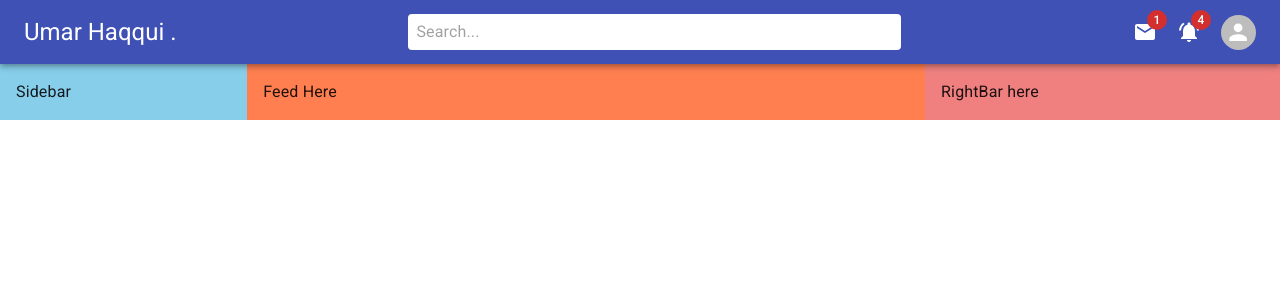
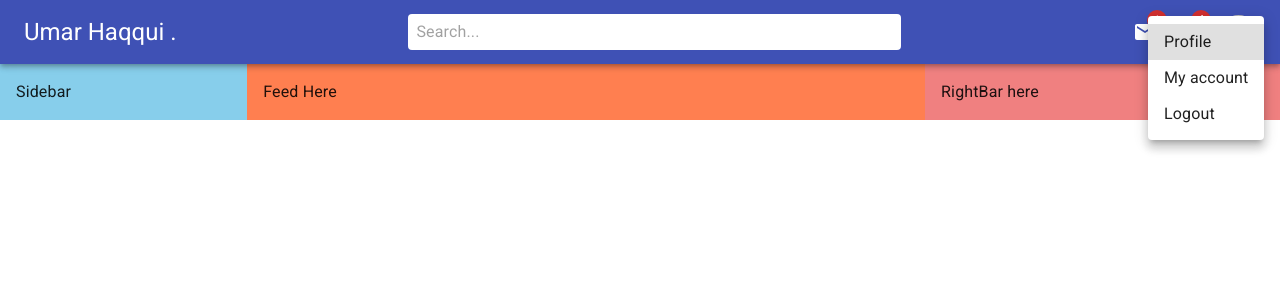
Before and after one commit to Umar-Haqqi/MUI-practice-with-project, a React (Vite) app: page / in a window 1280 px wide. Both pictures are taken after a click on the element 1238 px from the left and 32 px from the top of the page. Shown: the top 300 px of the page. Built offline with nearby package versions, Linux system fonts and the light colour scheme.

Commit message:
open or close menu when clicked on user

```diff
--- a/src/components/Navbar.jsx
+++ b/src/components/Navbar.jsx
@@ -1,9 +1,10 @@
 import { Mail, NotificationsActive } from '@mui/icons-material'
-import { AppBar, Avatar, Badge, InputBase, Typography } from '@mui/material'
-import React from 'react'
+import { AppBar, Avatar, Badge, InputBase, Menu, MenuItem, Typography } from '@mui/material'
+import React, { useState } from 'react'
 import { SearchBar, CustomToolBar, IconsContainer, UserBox } from '../mui_components/NavbarStyles'
 
 const Navbar = () => {
+  const [open, setOpen] = useState(false)
 
   return (
     <>
@@ -11,13 +12,17 @@ const Navbar = () => {
         <CustomToolBar>
 
           {/* brand name */}
-          <Typography variant='h5' sx={{
-            display: { xs: 'none', sm: 'block' }
-          }}>Umar Haqqui .</Typography>
+          <Typography variant='h5'
+            sx={{
+              display: { xs: 'none', sm: 'block' }
+            }}
+          >Umar Haqqui .</Typography>
 
-          <Typography variant='h5' sx={{
-            display: { xs: 'block', sm: 'none' }
-          }}>UH .</Typography>
+          <Typography variant='h5'
+            sx={{
+              display: { xs: 'block', sm: 'none' }
+            }}
+          >UH .</Typography>
 
 
           {/* search bar */}
@@ -37,7 +42,7 @@ const Navbar = () => {
               <NotificationsActive />
             </Badge>
 
-            <Avatar
+            <Avatar onClick={e => setOpen(true)} // open menu when clicked
               sx={{
                 width: 35,
                 height: 35,
@@ -48,8 +53,9 @@ const Navbar = () => {
 
 
           {/* Login User */}
-          <UserBox sx={{
-          }}>
+          <UserBox onClick={() => setOpen(true)} // open menu when clicked
+            sx={{
+            }}>
             <Avatar
               sx={{
                 width: 35,
@@ -59,7 +65,33 @@ const Navbar = () => {
             />
           </UserBox>
 
+
         </CustomToolBar>
+
+        <Menu
+          id="demo-positioned-menu"
+          aria-labelledby="demo-positioned-button"
+
+          // menu open/close toggle
+          open={open}
+          onClose={() => {
+            setOpen(false)
+          }}
+
+          anchorOrigin={{
+            vertical: 'top',
+            horizontal: 'right',
+          }}
+          transformOrigin={{
+            vertical: 'top',
+            horizontal: 'right',
+          }}
+        >
+          <MenuItem>Profile</MenuItem>
+          <MenuItem>My account</MenuItem>
+          <MenuItem>Logout</MenuItem>
+        </Menu>
+
       </AppBar>
     </>
   )
```
